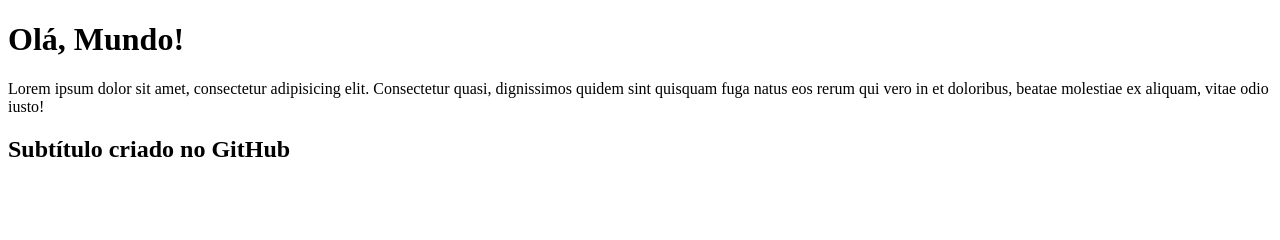
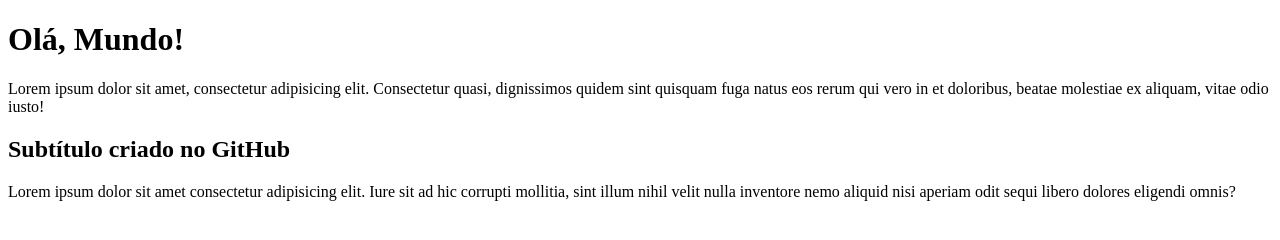
Before and after one commit to JhonnyAlves/Ola--Mundo, a plain HTML site: page site-exemplo/index.html in a window 1280 px wide. Drawn offline with Linux system fonts and the light colour scheme.

Commit message:
adicionei mais um parágrafo

```diff
--- a/site-exemplo/index.html
+++ b/site-exemplo/index.html
@@ -9,5 +9,6 @@
    <h1>Olá, Mundo!</h1>
    <p>Lorem ipsum dolor sit amet, consectetur adipisicing elit. Consectetur quasi, dignissimos quidem sint quisquam fuga natus eos rerum qui vero in et doloribus, beatae molestiae ex aliquam, vitae odio iusto!</p>
 <h2>Subtítulo criado no GitHub</h2>
+<p>Lorem ipsum dolor sit amet consectetur adipisicing elit. Iure sit ad hic corrupti mollitia, sint illum nihil velit nulla inventore nemo aliquid nisi aperiam odit sequi libero dolores eligendi omnis?</p>
 </body>
 </html>
```
